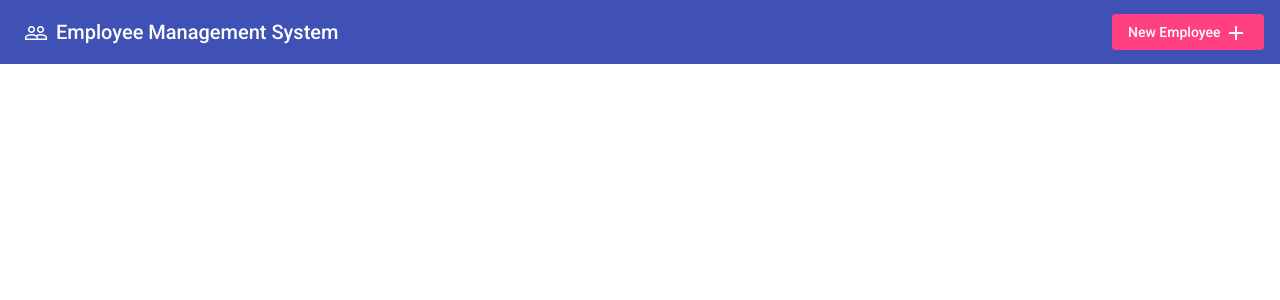
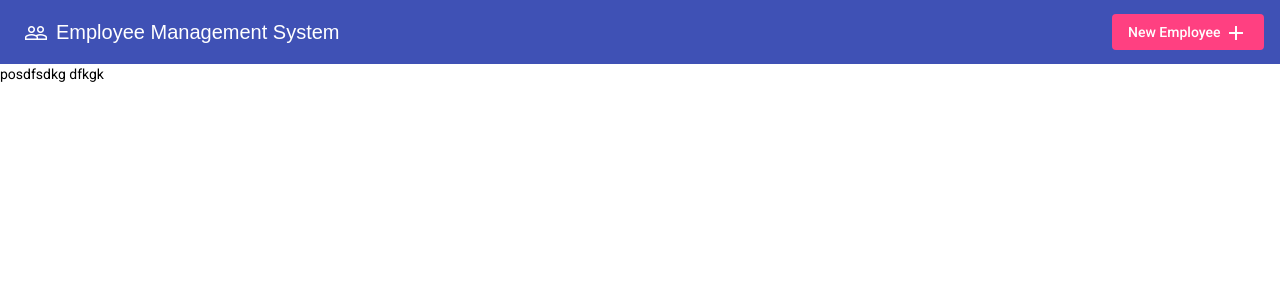
Before and after one commit to gulsenkeskin/employe-management-system, an Angular app: page / in a window 1280 px wide. Shown: the top 300 px of the page. Built offline with nearby package versions, Linux system fonts and the light colour scheme.

Commit message:
added google fonts

```diff
--- a/src/app/app.component.css
+++ b/src/app/app.component.css
@@ -1,3 +1,7 @@
 .spacer {
   flex: 1 1 auto;
 }
+body,
+span {
+  font-family: "Source Sans Pro", sans-serif;
+}
--- a/src/app/app.component.html
+++ b/src/app/app.component.html
@@ -14,3 +14,4 @@
     <mat-icon>add</mat-icon>
   </button>
 </mat-toolbar>
+posdfsdkg dfkgk
```
